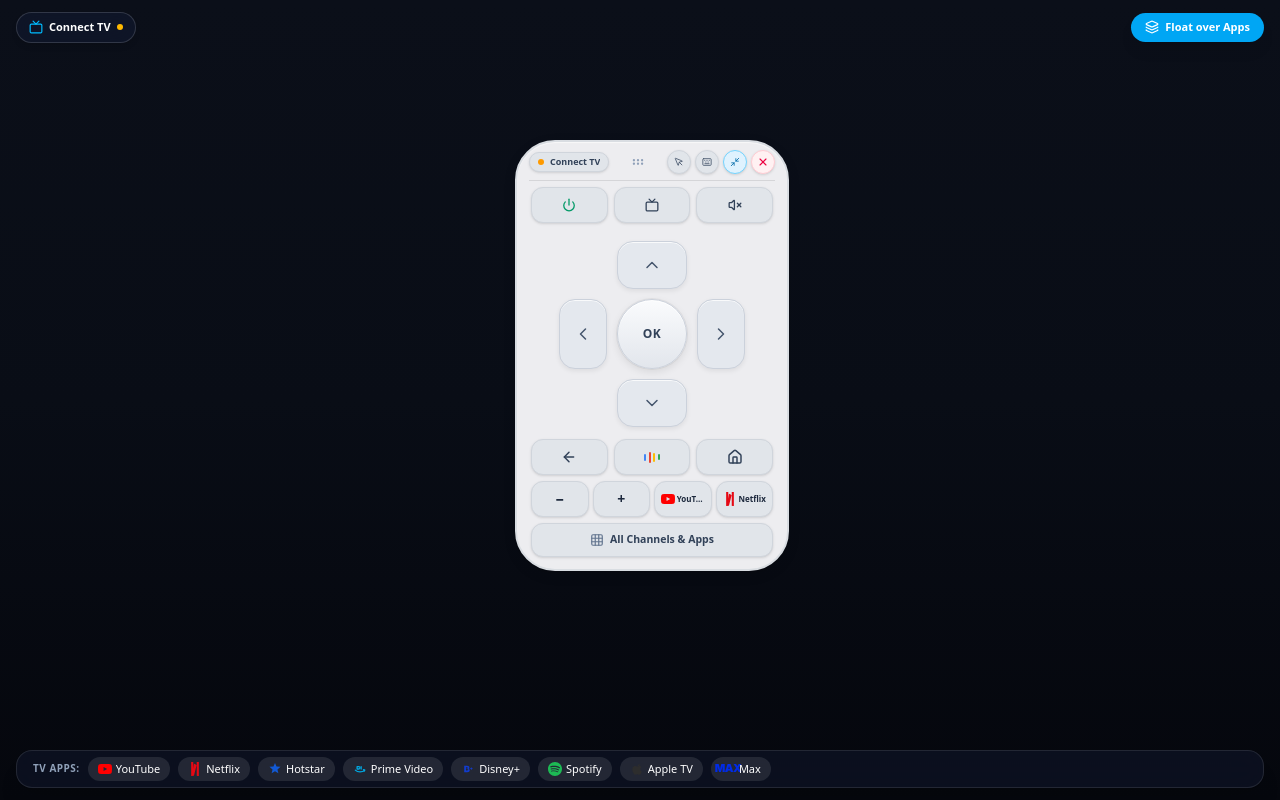
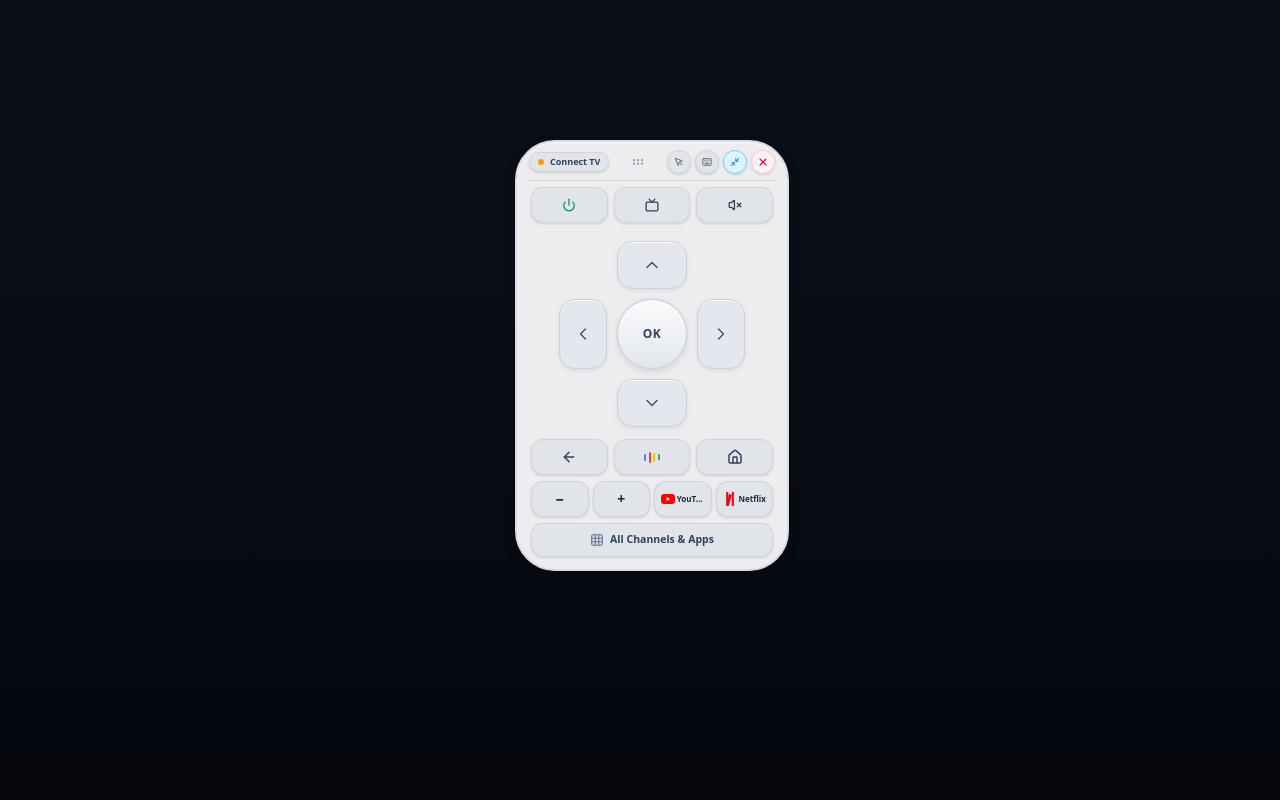
Before and after one commit to harinder-works/HarvyRemote, a React (Vite) app: page / in a window 1280 px wide. Built offline with nearby package versions, Linux system fonts and the light colour scheme.

Commit message:
Embed all buttons cleanly inside the remote: remove external top bar, banners, and bottom shelf

```diff
--- a/src/App.tsx
+++ b/src/App.tsx
@@ -17,8 +17,7 @@ import {
   SmartTVDevice,
   UniversalCommandLog,
 } from './utils/universalTVProtocol';
-import { GoogleDots, AppIconRenderer } from './components/BrandIcons';
-import { Layers, Tv } from 'lucide-react';
+import { GoogleDots } from './components/BrandIcons';
 
 export default function App() {
   // Always the classic white (Snow) Google TV remote
@@ -478,80 +477,7 @@ export default function App() {
   }, []);
 
   return (
-    <div className="w-full min-h-screen select-none bg-gradient-to-b from-[#0B0F19] via-[#090D16] to-[#05070D] overflow-hidden pointer-events-none">
-      {/* Top Multi-tasking Bar: Allows floating over other apps & parallel usage */}
-      {!isAppClosed && (
-        <div className="fixed top-3 left-4 right-4 z-40 pointer-events-auto flex items-center justify-between">
-          {/* Connected Device Pill */}
-          <button
-            type="button"
-            onClick={() => setDeviceModalOpen(true)}
-            className="flex items-center gap-1.5 px-3 py-1.5 rounded-full bg-slate-900/80 hover:bg-slate-900 text-white backdrop-blur-md border border-white/15 shadow-md text-[11px] font-semibold cursor-pointer active:scale-95 transition-all"
-          >
-            <Tv className="w-3.5 h-3.5 text-sky-400" />
-            <span className="truncate max-w-[90px]">
-              {connectedDevice ? connectedDevice.name : 'Connect TV'}
-            </span>
-            <span
-              className={`w-1.5 h-1.5 rounded-full ${
-                connectedDevice ? 'bg-emerald-400 animate-pulse' : 'bg-amber-400'
-              }`}
-            />
-          </button>
-
-          {/* Float over Apps / Parallel Mode button */}
-          <button
-            type="button"
-            onClick={handleEnterFloating}
-            title="Float over other apps on your screen (Use apps in parallel)"
-            className="flex items-center gap-1.5 px-3.5 py-1.5 rounded-full bg-sky-500 hover:bg-sky-600 text-white shadow-lg text-[11px] font-bold cursor-pointer active:scale-95 transition-all"
-          >
-            <Layers className="w-3.5 h-3.5" />
-            <span>Float over Apps</span>
-          </button>
-        </div>
-      )}
-
-      {/* Floating Permission Helper Banner (When overlay permission is required) */}
-      {!isAppClosed && !hasOverlayPermission && (
-        <div className="fixed top-14 left-4 right-4 z-40 pointer-events-auto bg-sky-950/80 border border-sky-400/40 backdrop-blur-md rounded-2xl p-3 shadow-2xl flex items-center justify-between gap-3 text-sky-100">
-          <div className="text-xs">
-            <span className="font-bold text-sky-300 block">Multitask & Float Over Apps</span>
-            <span className="text-[11px] text-slate-300">Allow overlay permission to keep remote on screen while using other apps.</span>
-          </div>
-          <button
-            type="button"
-            onClick={handleEnterFloating}
-            className="px-3 py-1.5 rounded-xl bg-sky-500 hover:bg-sky-400 text-white font-bold text-xs shrink-0 cursor-pointer shadow-md active:scale-95 transition-all"
-          >
-            Enable
-          </button>
-        </div>
-      )}
-
-      {/* Bottom TV Apps Quick Shelf: Visible and interactive so screen is never blank */}
-      {!isAppClosed && remoteMode === 'full' && (
-        <div className="fixed bottom-3 left-4 right-4 z-30 pointer-events-auto flex items-center gap-2 overflow-x-auto no-scrollbar py-1.5 px-3 rounded-2xl bg-slate-900/60 backdrop-blur-md border border-white/10 shadow-xl">
-          <span className="text-[10px] font-bold uppercase tracking-wider text-slate-400 shrink-0 pl-1">
-            TV Apps:
-          </span>
-          {installedApps.slice(0, 8).map((app) => (
-            <button
-              key={app.id}
-              type="button"
-              onClick={() => handleLaunchApp(app)}
-              title={`Launch ${app.name} on TV`}
-              className="flex items-center gap-1 px-2.5 py-1 rounded-xl bg-white/10 hover:bg-white/20 text-white text-[11px] font-medium shrink-0 transition-all active:scale-95 cursor-pointer"
-            >
-              <div style={{ color: app.brandColor }} className="shrink-0">
-                <AppIconRenderer iconType={app.iconType} className="w-3.5 h-3.5" />
-              </div>
-              <span className="truncate max-w-[65px]">{app.shortLabel}</span>
-            </button>
-          ))}
-        </div>
-      )}
-
+    <div className="w-full min-h-screen select-none bg-gradient-to-b from-[#0B0F19] via-[#090D16] to-[#05070D] overflow-hidden flex items-center justify-center">
       {/* Voice Search Floating Toast */}
       {isVoiceActive && !isAppClosed && (
         <div className="fixed top-8 left-1/2 -translate-x-1/2 z-50 pointer-events-auto px-5 py-3 rounded-2xl bg-white/95 text-slate-800 border border-slate-300 shadow-2xl flex items-center gap-3 backdrop-blur-md animate-in fade-in slide-in-from-top-3">
@@ -566,7 +492,7 @@ export default function App() {
         </div>
       )}
 
-      {/* Floating Restore Pill (When remote is closed in browser preview) */}
+      {/* Floating Restore Button (Only if user closed remote in web preview) */}
       {isAppClosed && (
         <div className="fixed bottom-6 right-6 z-50 pointer-events-auto">
           <button
@@ -583,7 +509,7 @@ export default function App() {
         </div>
       )}
 
-      {/* FULL REMOTE MODE: Freely draggable anywhere on screen */}
+      {/* FULL REMOTE MODE: All controls are embedded cleanly inside the remote pebble */}
       {remoteMode === 'full' && !isAppClosed && (
         <GoogleTVRemote
           theme={theme}
@@ -614,10 +540,7 @@ export default function App() {
         />
       )}
 
-      {/*
-        MINI REMOTE MODE:
-        Draggable white mini remote floating freely with transparent background passthrough!
-      */}
+      {/* MINI REMOTE MODE: Ultra-sleek compact widget */}
       {remoteMode === 'mini' && !isAppClosed && (
         <MiniRemote
           isOpen={true}
@@ -639,7 +562,7 @@ export default function App() {
         />
       )}
 
-      {/* MODALS: Mount on-demand only when opened to keep DOM and memory minimal */}
+      {/* MODALS */}
       {deviceModalOpen && (
         <div className="pointer-events-auto">
           <DeviceManagerModal
```
